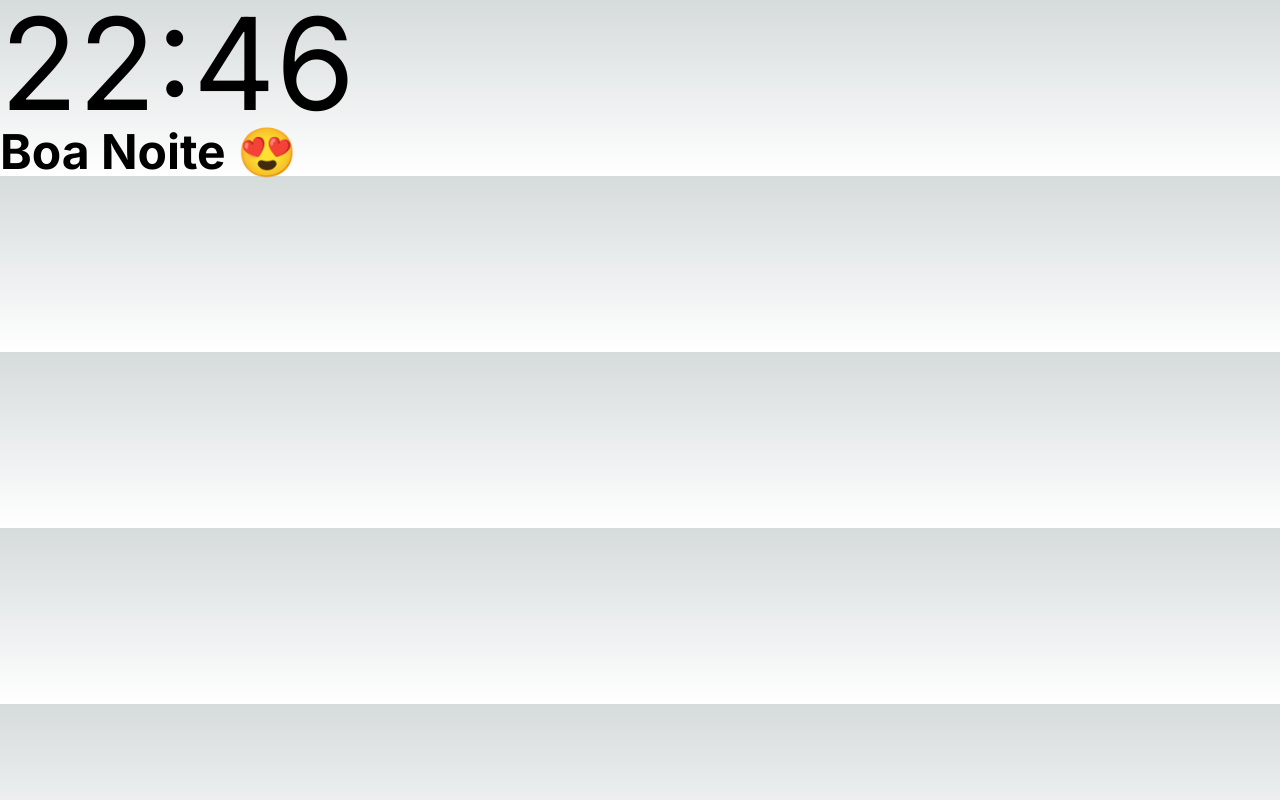
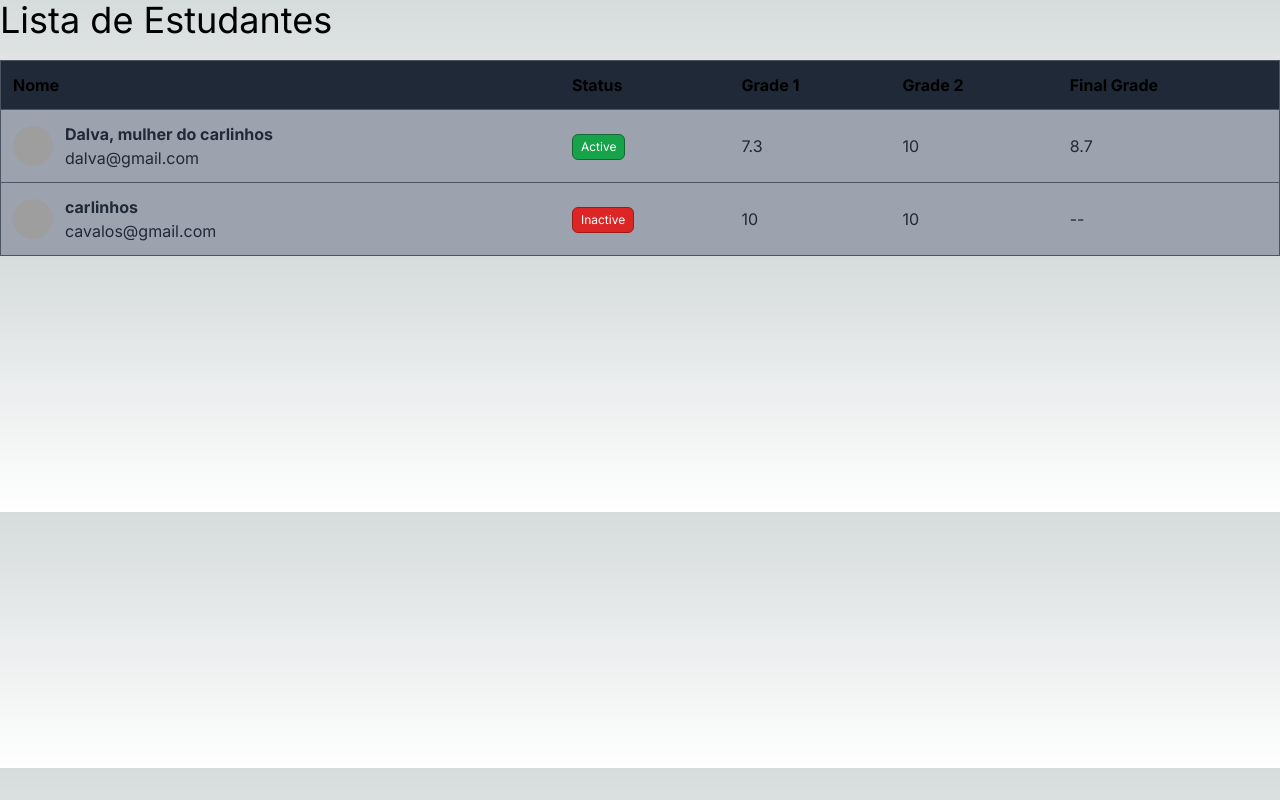
Before and after one commit to Khalil-Ravikson/react-primeiro-projeto, a Next.js app: page / in a window 1280 px wide. Built offline with nearby package versions, Linux system fonts and the light colour scheme; grey boxes are pictures that could not be loaded.

Commit message:
lista basica

```diff
--- /dev/null
+++ b/src/app/components/StudentsTable.tsx
@@ -0,0 +1,48 @@
+import { Students } from "../type/Students";
+
+type Props ={
+    student : Students[];
+
+}
+
+
+export const StudentsTable = ({student}: Props) => {
+    return (
+        <div>
+            <table className="w-full border border-gray-600 rounded-mb overflow-hidden">
+                <thead>
+                    <tr className="text-left border-b border-gray-600 bg-gray-800">
+                        <th className="p-3">Nome</th>
+                        <th className="p-3">Status</th>
+                        <th className="p-3">Grade 1</th>
+                        <th className="p-3">Grade 2</th>
+                        <th className="p-3">Final Grade</th>
+                    </tr>
+                </thead>
+                <tbody>
+                    {student.map(item =>(
+                        <tr key ={item.id} className="text-gray-800 bg-gray-400 border-b border-gray-600">
+                            <td className="p-3 flex items-center">
+                                <img src= {item.avatar} alt={item.name} className="w-10 h-10 rounded-full mr-3"/>
+                                <div>
+                                    <div className="font-bold">{item.name}</div>
+                                    <div>{item.email}</div>
+                                </div>
+
+
+                            </td>
+                            <td className="p-3">
+                                {item.active && <div className="px-2 py-1 inline-block rounded-md border border-green-800 bg-green-600 text-white text-xs">Active</div>}
+                                {!item.active && <div className="px-2 py-1 inline-block rounded-md border border-red-800 bg-red-600 text-white text-xs">Inactive</div>}
+                            </td>
+                            <td className="p-3">{item.grade1}</td>
+                            <td className="p-3">{item.grade2}</td>
+                            <td className="p-3">{item.active ? ((item.grade1 + item.grade2)/2).toFixed(1): "--" }</td>
+                        </tr>
+                    ))}
+
+                </tbody>
+            </table>
+        </div>
+    );
+}
--- a/src/app/components/circle.tsx
+++ b/src/app/components/circle.tsx
@@ -1,4 +1,4 @@
-export const Circle =() =>{
+export const Circle = () =>{
     return(
         <div className="w-52 h-52 bg-blue-700 text-white rounded-full flex justify-center items-center">
             Vai te fuder kkkkkkj
--- /dev/null
+++ b/src/app/data/Students.ts
@@ -0,0 +1,23 @@
+import { Students } from "../type/Students";
+
+export const students: Students[] = [
+    {
+        id:1,
+        active:true,
+        name:"Dalva, mulher do carlinhos",
+        email: "dalva@gmail.com",
+        avatar: "https://encrypted-tbn0.gstatic.com/images?q=tbn:ANd9GcTPH3jY5MjL_kZqM2HVYVcfGe2WE1nWBhf3hX9ukWAPIA&s",
+        grade1:7.3,
+        grade2:10
+
+    },{
+        id:2,
+        active:false,
+        name:"carlinhos",
+        email: "cavalos@gmail.com",
+        avatar: "https://img.quizur.com/f/img634b224f6ac5b2.30759247.png?lastEdited=1665868375",
+        grade1:10,
+        grade2:10
+
+    }
+]
--- a/src/app/page.tsx
+++ b/src/app/page.tsx
@@ -1,24 +1,19 @@
 // @ts-nocheck
-import { Children } from "react";
-import { Geoform } from "./components/Geoform";
-import { Person } from "./components/Person";
-import { Circle } from "./components/circle";
-import { Card } from "./components/Children";
-import { Ifcard } from "./components/Ifcard";
-import ImageContainer from "./components/ImageContainer";
-import ButtonComponent from "./components/ButtonComponent";
-import { Hora } from "./components/Hora";
-import { Square } from "./components/Square";
+
+
+import { StudentsTable } from "./components/StudentsTable";
+import { students } from "./data/Students";
 
 function Page(){
 
 
   return (
-   <div >
-      <div> <Hora/> </div>
-
+   <div className="container mx-auto" >
+    <h1 className="text-4xl mb-5">Lista de Estudantes</h1>
+          <StudentsTable student={students} />
 
    </div>
+
   );
 }
 
--- /dev/null
+++ b/src/app/type/Students.ts
@@ -0,0 +1,11 @@
+export type Students ={
+    id: number;
+    active: boolean;
+    name: string;
+    email: string;
+    avatar: string;
+    grade1: number;
+    grade2: number;
+
+
+}
```
